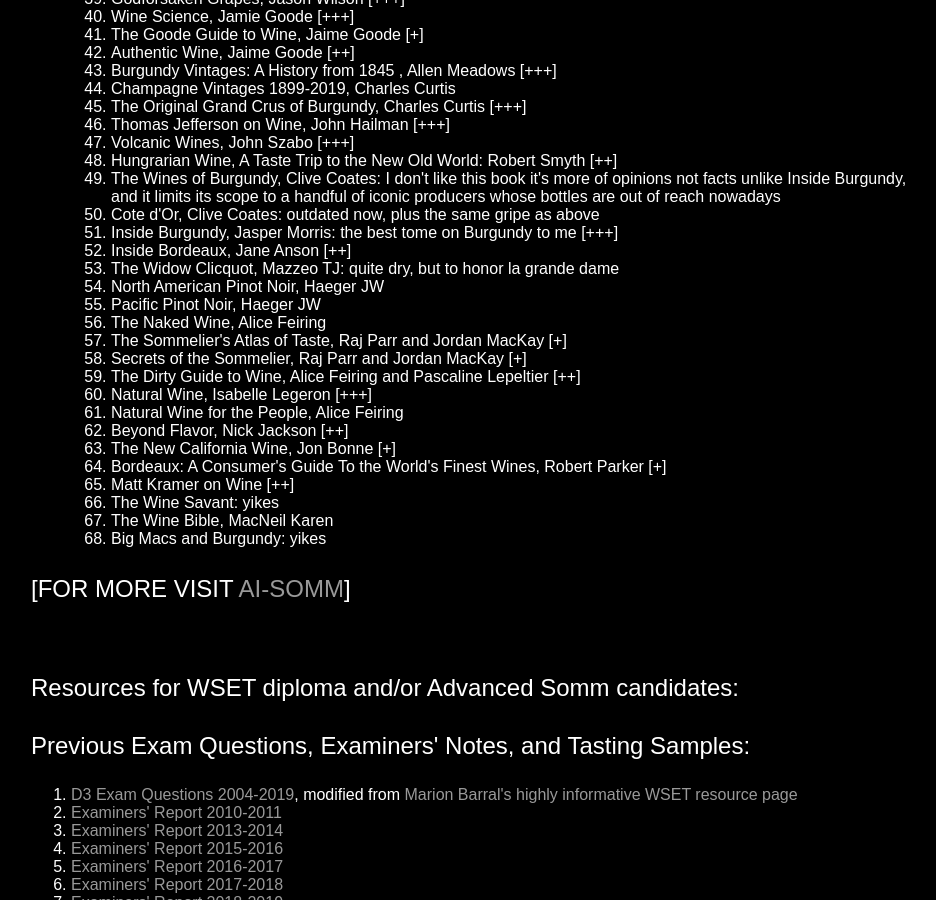
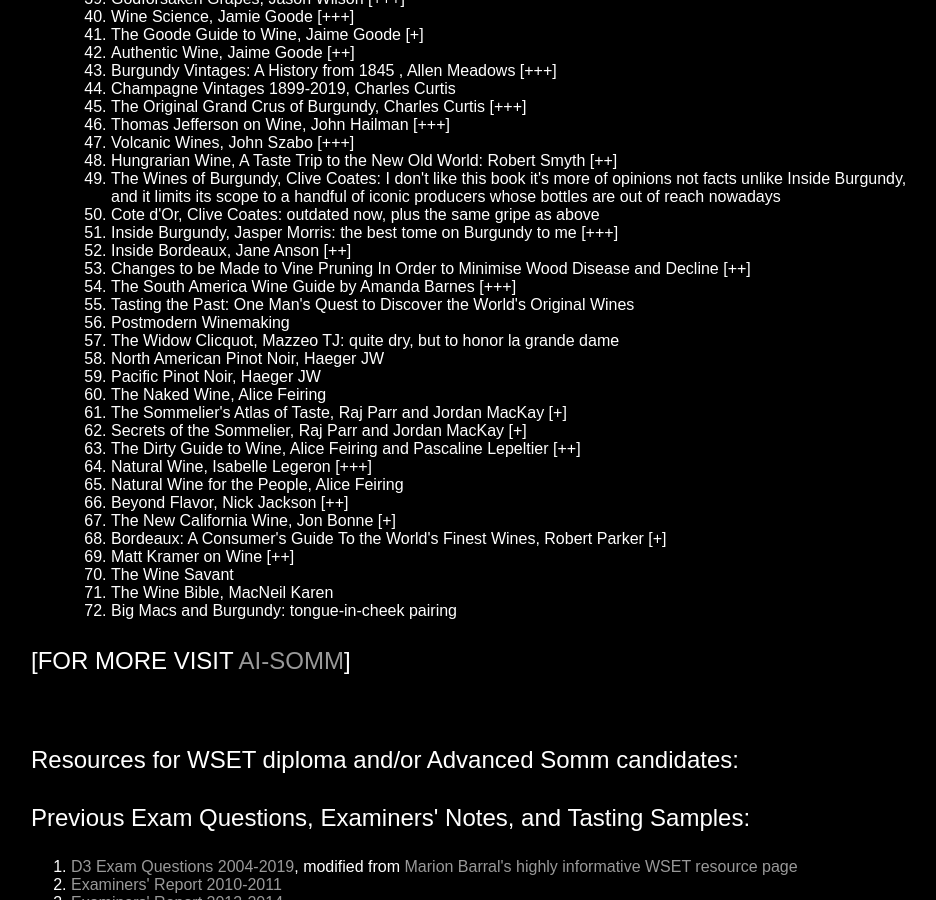
Before and after one commit to shenglih/shenglih.github.io, a Jekyll site: the page built from study/index.html, in a window 1280 px wide and 900 px high, scrolled down 6998 px. Shown: the whole window, without its empty margins (161-1097 px from the left). Built offline with Jekyll 4.4.1, drawn with Linux system fonts in a browser that asks for light colours; comment, search, counter and statistics services are not loaded.

Commit message:
Update index.html

```diff
--- a/study/index.html
+++ b/study/index.html
@@ -403,6 +403,10 @@
 <li>Cote d'Or, Clive Coates: outdated now, plus the same gripe as above </li>
 <li>Inside Burgundy, Jasper Morris: the best tome on Burgundy to me [+++] </li>
 <li>Inside Bordeaux, Jane Anson [++] </li>
+<li> Changes to be Made to Vine Pruning In Order to Minimise Wood Disease and Decline [++]</li>
+<li> The South America Wine Guide by Amanda Barnes [+++]</li>
+		<li> Tasting the Past: One Man's Quest to Discover the World's Original Wines</li>
+		<li>Postmodern Winemaking</li>
 <li>The Widow Clicquot, Mazzeo TJ: quite dry, but to honor la grande dame </li>
 <li>North American Pinot Noir, Haeger JW </li>
 <li>Pacific Pinot Noir, Haeger JW </li>
@@ -416,9 +420,9 @@
 <li>The New California Wine, Jon Bonne [+] </li>
 <li>Bordeaux: A Consumer's Guide To the World's Finest Wines, Robert Parker [+] </li>
 <li>Matt Kramer on Wine [++] </li>
-<li>The Wine Savant: yikes </li>
+<li>The Wine Savant </li>
 <li>The Wine Bible, MacNeil Karen </li>
-<li>Big Macs and Burgundy: yikes </li>
+<li>Big Macs and Burgundy: tongue-in-cheek pairing </li>
 	</ol>
   </ol>
 
```
